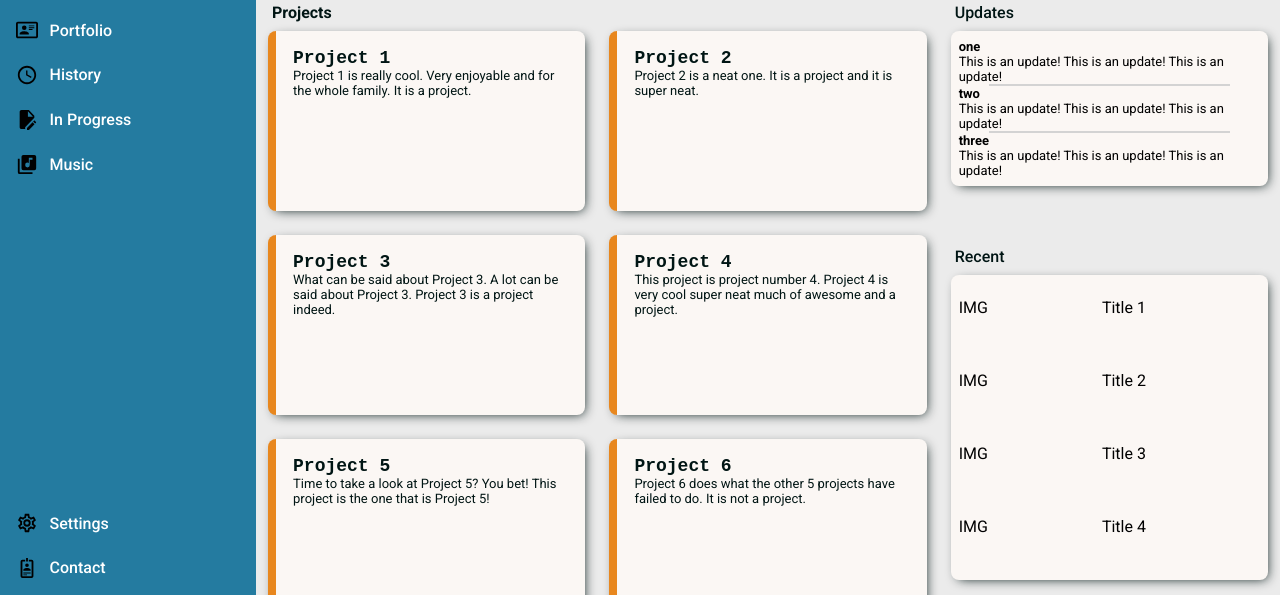
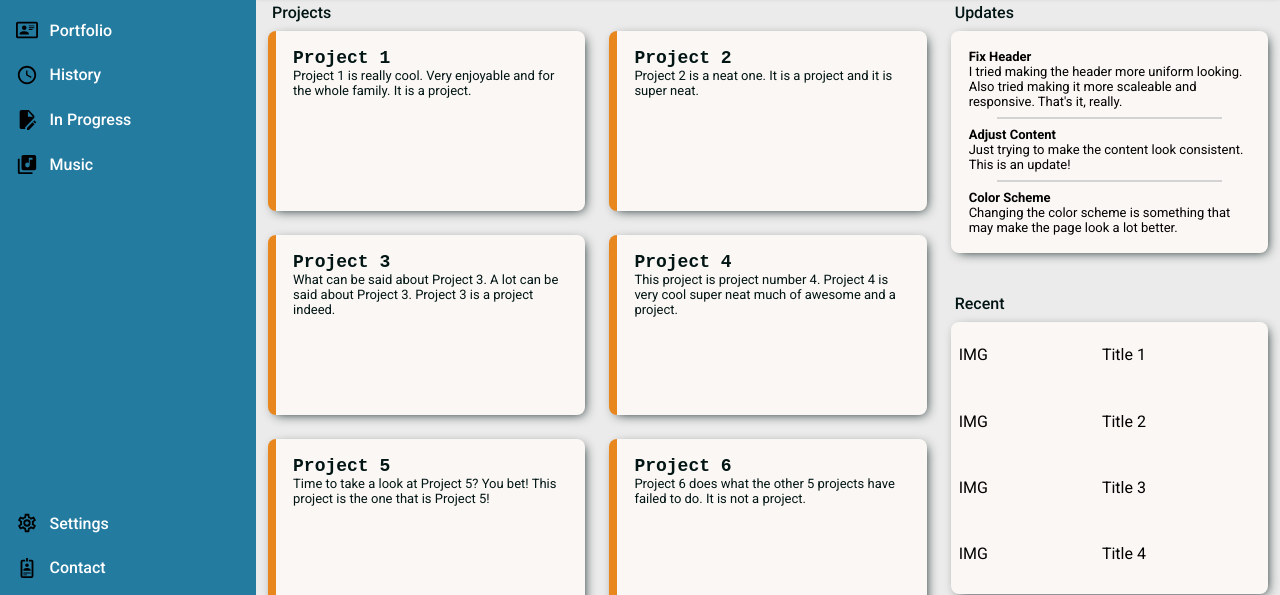
Before and after one commit to shnaboi/Dashboard, a plain HTML site: page index.html in a window 1280 px wide. Shown: the part 133-728 px from the top of the page. Drawn offline with Linux system fonts and the light colour scheme.

Commit message:
Adjust layout for titles and cards to align. Update 'updates' section

```diff
--- a/index.html
+++ b/index.html
@@ -118,15 +118,15 @@
                 <h3 class="update-title">Updates</h3>
                 <div class="updates">
                     <div>
-                        <p class="update-name">one</p>
-                        <p>This is an update! This is an update! This is an update!</p>
+                    <p class="update-name">Fix Header</p>
+                    <p>I tried making the header more uniform looking. Also tried making it more scaleable and responsive. That's it, really.</p>
                     <hr>
                     </div>
-                    <p class="update-name">two</p>
-                    <p>This is an update! This is an update! This is an update!</p>
+                    <p class="update-name">Adjust Content</p>
+                    <p>Just trying to make the content look consistent. This is an update!</p>
                     <hr>
-                    <p class="update-name">three</p>
-                    <p>This is an update! This is an update! This is an update!</p>
+                    <p class="update-name">Color Scheme</p>
+                    <p>Changing the color scheme is something that may make the page look a lot better. </p>
                 </div>
             </div>
             <div class="recent-div">
--- a/styles/content.css
+++ b/styles/content.css
@@ -18,9 +18,12 @@
     "card card update"
     "card card recent";
     grid-template-columns: 1fr 1fr 1fr;
+    grid-template-rows: 3fr 4fr;
+
 }
 h1, h2, h3 {
     font-size: 1rem;
+    font-weight: 500;
 }
 
 .card-div {
@@ -35,7 +38,6 @@ h1, h2, h3 {
     /* border: 2px solid white; */
     height: 2rem;
     top: 1rem;
-    font-weight: 500;
     padding-left: 1rem;
 }
 
@@ -75,8 +77,8 @@ h1, h2, h3 {
     position: relative;
     /* border: 2px dashed white; */
     min-width: 0;
+    height: 100%;
     max-width: 100%;
-    max-height: 100%;
     left: 0px;
     margin: 0px;
 }
@@ -92,7 +94,7 @@ h1, h2, h3 {
 
 .updates {
     position: absolute;
-    padding: 8px;
+    padding: 18px;
     background-color: rgb(251, 247, 244);
     color: black;
     margin: 12px;
@@ -108,14 +110,16 @@ h1, h2, h3 {
 
 .updates p {
     font-size: small;
+
 }
 
 .updates hr {
-    margin: 0px 10%;
+    margin: 8px 10%;
     border: 1px solid lightgray;
 }
 
 .recent-div {
+    position: relative;
     grid-area: recent;
     border: white;
     /* border: 2px dashed white; */
--- a/styles/header.css
+++ b/styles/header.css
@@ -7,11 +7,12 @@
     color: rgb(251, 247, 244);
     left: 20vw;
     width: 80vw;
-    height: 15vh;
+    height: 16vh;
     box-shadow: 0 0px 6px 0px rgb(0, 21, 20);
 }
 
 .header-top {
+    position: relative;
     display: grid;
     grid-template-columns: 75% 1fr;
 }
```
